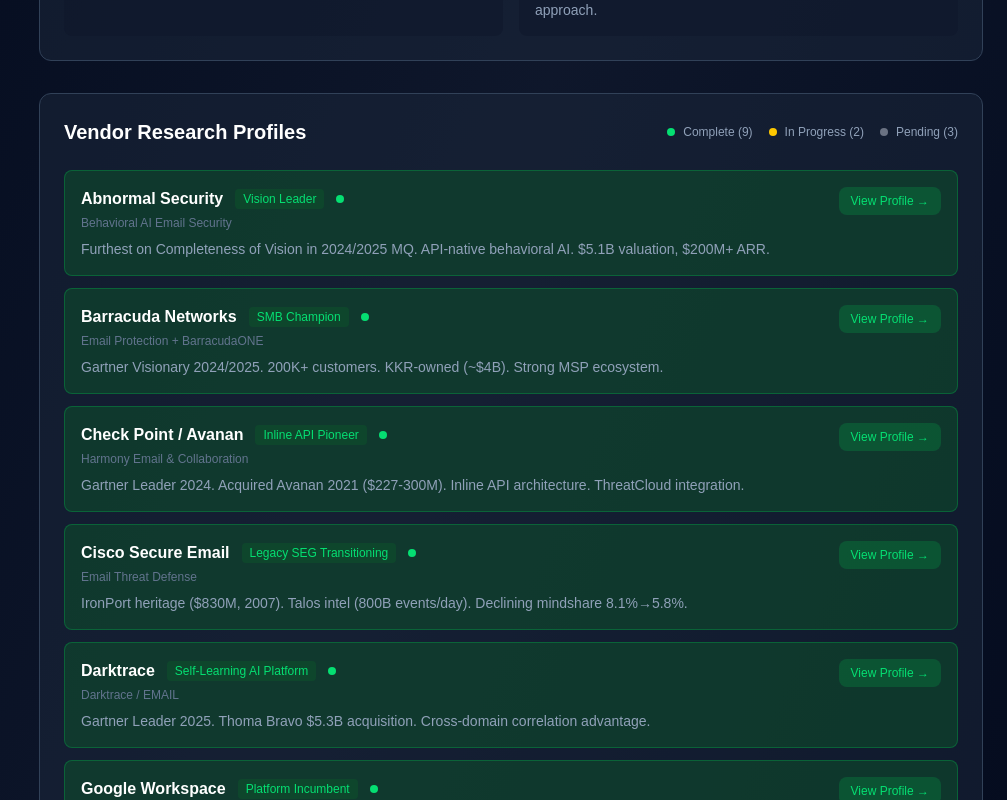
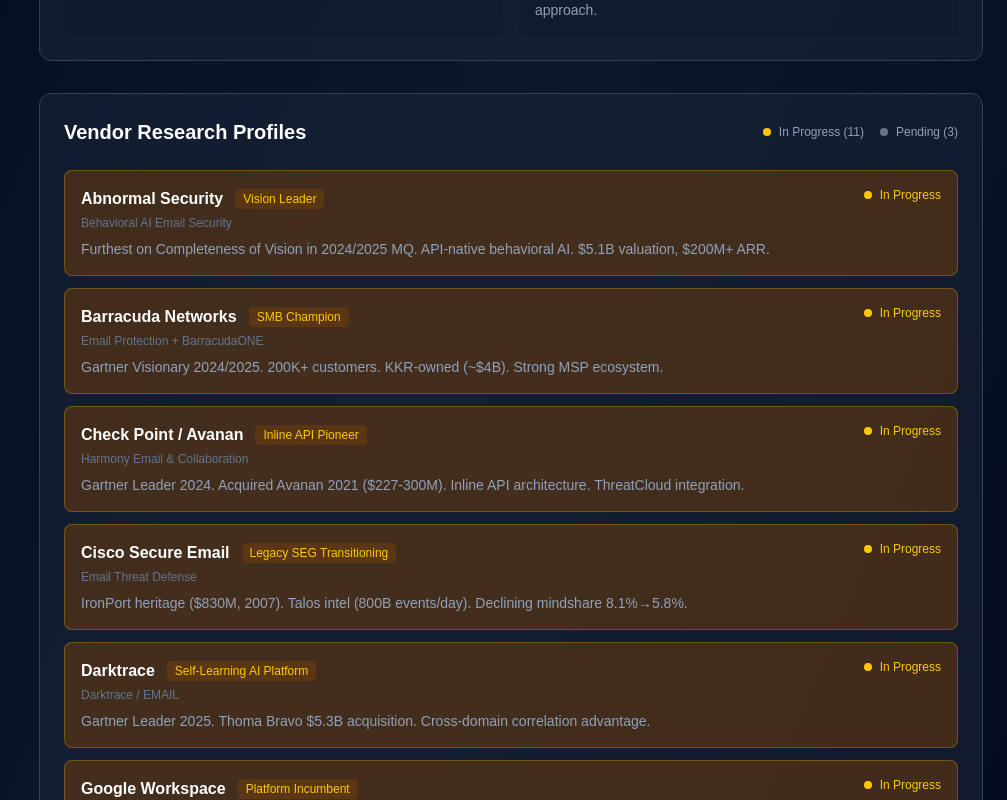
Before and after one commit to ansim0825/cybermarkets, a Next.js app: page /pillars/network-edge/email-security in a window 1280 px wide. Shown: the part 980-1780 px from the top of the page, without its empty margins (273-1280 px from the left). Built offline with nearby package versions, Linux system fonts and the light colour scheme.

Commit message:
updated email-sec page

```diff
--- a/app/pillars/network-edge/email-security/page.jsx
+++ b/app/pillars/network-edge/email-security/page.jsx
@@ -38,88 +38,79 @@
     { source: 'Mordor Intelligence', val2024: '$4.56B', val2025: '$5.23B', projection: '$9.55B (2030)', cagr: '12.78%' },
   ];
 
-  // Updated competitors - status reflects actual research completion
+  // Updated competitors - all with profiles are "in-progress"
   const competitors = [
     {
       name: 'Abnormal Security',
       product: 'Behavioral AI Email Security',
       position: 'Vision Leader',
       focus: 'Furthest on Completeness of Vision in 2024/2025 MQ. API-native behavioral AI. $5.1B valuation, $200M+ ARR.',
-      status: 'complete',
-      href: '/pillars/network-edge/email-security/companies/abnormal',
-      fileName: 'abnormal-research-profile.jsx'
+      status: 'in-progress',
+      href: '/pillars/network-edge/email-security/companies/abnormal'
     },
     {
       name: 'Barracuda Networks',
       product: 'Email Protection + BarracudaONE',
       position: 'SMB Champion',
       focus: 'Gartner Visionary 2024/2025. 200K+ customers. KKR-owned (~$4B). Strong MSP ecosystem.',
-      status: 'complete',
-      href: '/pillars/network-edge/email-security/companies/barracuda',
-      fileName: 'barracuda-research-profile.jsx'
+      status: 'in-progress',
+      href: '/pillars/network-edge/email-security/companies/barracuda'
     },
     {
       name: 'Check Point / Avanan',
       product: 'Harmony Email & Collaboration',
       position: 'Inline API Pioneer',
       focus: 'Gartner Leader 2024. Acquired Avanan 2021 ($227-300M). Inline API architecture. ThreatCloud integration.',
-      status: 'complete',
-      href: '/pillars/network-edge/email-security/companies/checkpoint',
-      fileName: 'checkpoint-avanan-profile.jsx'
+      status: 'in-progress',
+      href: '/pillars/network-edge/email-security/companies/checkpoint'
     },
     {
       name: 'Cisco Secure Email',
       product: 'Email Threat Defense',
       position: 'Legacy SEG Transitioning',
       focus: 'IronPort heritage ($830M, 2007). Talos intel (800B events/day). Declining mindshare 8.1%→5.8%.',
-      status: 'complete',
-      href: '/pillars/network-edge/email-security/companies/cisco',
-      fileName: 'cisco-secure-email-profile.jsx'
+      status: 'in-progress',
+      href: '/pillars/network-edge/email-security/companies/cisco'
     },
     {
       name: 'Darktrace',
       product: 'Darktrace / EMAIL',
       position: 'Self-Learning AI Platform',
       focus: 'Gartner Leader 2025. Thoma Bravo $5.3B acquisition. Cross-domain correlation advantage.',
-      status: 'complete',
-      href: '/pillars/network-edge/email-security/companies/darktrace',
-      fileName: 'darktrace-email-profile.jsx'
+      status: 'in-progress',
+      href: '/pillars/network-edge/email-security/companies/darktrace'
     },
     {
       name: 'Google Workspace',
       product: 'Gmail Security',
       position: 'Platform Incumbent',
       focus: '3B+ users. 58% K-12, 80%+ higher ed. 99.9% spam block but BEC gap persists.',
-      status: 'complete',
-      href: '/pillars/network-edge/email-security/companies/google',
-      fileName: 'google-workspace-security-profile.jsx'
+      status: 'in-progress',
+      href: '/pillars/network-edge/email-security/companies/google'
     },
     {
       name: 'IRONSCALES',
       product: 'Email Security + SAT',
       position: 'AI + Human Insights',
       focus: 'Gartner Visionary 2024. 17K+ customers, 30K+ analyst community. Native SAT integration. First deepfake protection.',
-      status: 'complete',
-      href: '/pillars/network-edge/email-security/companies/ironscales',
-      fileName: 'ironscales-profile.jsx'
+      status: 'in-progress',
+      href: '/pillars/network-edge/email-security/companies/ironscales'
     },
     {
       name: 'KnowBe4',
       product: 'Defend (Egress) + KSAT',
       position: 'Human Risk Management',
       focus: 'Gartner Leader 2024/2025. Vista $4.6B. 70K+ SAT customers. Egress acquisition transformed to HRM platform.',
-      status: 'complete',
-      href: '/pillars/network-edge/email-security/companies/knowbe4',
-      fileName: 'knowbe4-profile.jsx'
+      status: 'in-progress',
+      href: '/pillars/network-edge/email-security/companies/knowbe4'
     },
     {
       name: 'Microsoft',
       product: 'Defender for Office 365',
       position: 'Platform Incumbent',
       focus: 'Gartner Leader 2025. 3.7M+ M365 companies. 84T daily signals. 88% BEC miss rate creates ICES opportunity.',
-      status: 'complete',
-      href: '/pillars/network-edge/email-security/companies/microsoft',
-      fileName: 'microsoft-defender-profile.jsx'
+      status: 'in-progress',
+      href: '/pillars/network-edge/email-security/companies/microsoft'
     },
     {
       name: 'Proofpoint',
@@ -165,8 +156,6 @@
 
   const getStatusStyle = (status) => {
     switch (status) {
-      case 'complete':
-        return { bg: 'bg-green-900/50', text: 'text-green-400', border: 'border-green-500/30', dot: 'bg-green-400', label: 'Complete' };
       case 'in-progress':
         return { bg: 'bg-yellow-900/50', text: 'text-yellow-400', border: 'border-yellow-500/30', dot: 'bg-yellow-400', label: 'In Progress' };
       case 'pending':
@@ -247,12 +236,8 @@
           <h3 className="text-xl font-semibold text-white">Vendor Research Profiles</h3>
           <div className="flex gap-4 text-xs">
             <div className="flex items-center gap-2">
-              <div className="w-2 h-2 rounded-full bg-green-400"></div>
-              <span className="text-slate-400">Complete (9)</span>
-            </div>
-            <div className="flex items-center gap-2">
               <div className="w-2 h-2 rounded-full bg-yellow-400"></div>
-              <span className="text-slate-400">In Progress (2)</span>
+              <span className="text-slate-400">In Progress (11)</span>
             </div>
             <div className="flex items-center gap-2">
               <div className="w-2 h-2 rounded-full bg-gray-500"></div>
@@ -264,22 +249,26 @@
           {competitors.map((vendor, i) => {
             const style = getStatusStyle(vendor.status);
             return (
-              <div key={i} className={`${style.bg} rounded-lg p-4 border ${style.border} ${vendor.status === 'complete' ? 'cursor-pointer hover:border-green-400/50 transition-colors' : ''}`}>
+              <div key={i} className={`${style.bg} rounded-lg p-4 border ${style.border}`}>
                 <div className="flex items-start justify-between">
                   <div className="flex-1">
                     <div className="flex items-center gap-3">
-                      <h4 className="font-semibold text-white">{vendor.name}</h4>
+                      {vendor.status === 'in-progress' ? (
+                        <a href={vendor.href} className="font-semibold text-white hover:text-yellow-400 transition-colors">
+                          {vendor.name}
+                        </a>
+                      ) : (
+                        <h4 className="font-semibold text-white">{vendor.name}</h4>
+                      )}
                       <span className={`text-xs px-2 py-0.5 rounded ${style.bg} ${style.text}`}>{vendor.position}</span>
-                      <div className={`w-2 h-2 rounded-full ${style.dot}`}></div>
                     </div>
                     <p className="text-slate-500 text-xs mt-1">{vendor.product}</p>
                     <p className="text-slate-400 text-sm mt-2">{vendor.focus}</p>
                   </div>
-                  {vendor.status === 'complete' && (
-                    <a href={vendor.href} className="px-3 py-1.5 bg-green-500/20 text-green-400 text-xs rounded-lg hover:bg-green-500/30 transition-colors">
-                      View Profile →
-                    </a>
-                  )}
+                  <div className="flex items-center gap-2 text-xs">
+                    <div className={`w-2 h-2 rounded-full ${style.dot}`}></div>
+                    <span className={style.text}>{style.label}</span>
+                  </div>
                 </div>
               </div>
             );
@@ -303,7 +292,7 @@
               <span className="text-white font-medium">Email Security</span>
             </div>
             <div className="flex items-center gap-2">
-              <span className="px-3 py-1 bg-cyan-500/20 text-cyan-400 text-xs rounded-full">9 Profiles Complete</span>
+              <span className="px-3 py-1 bg-yellow-500/20 text-yellow-400 text-xs rounded-full">11 Profiles In Progress</span>
             </div>
           </div>
         </div>
```
